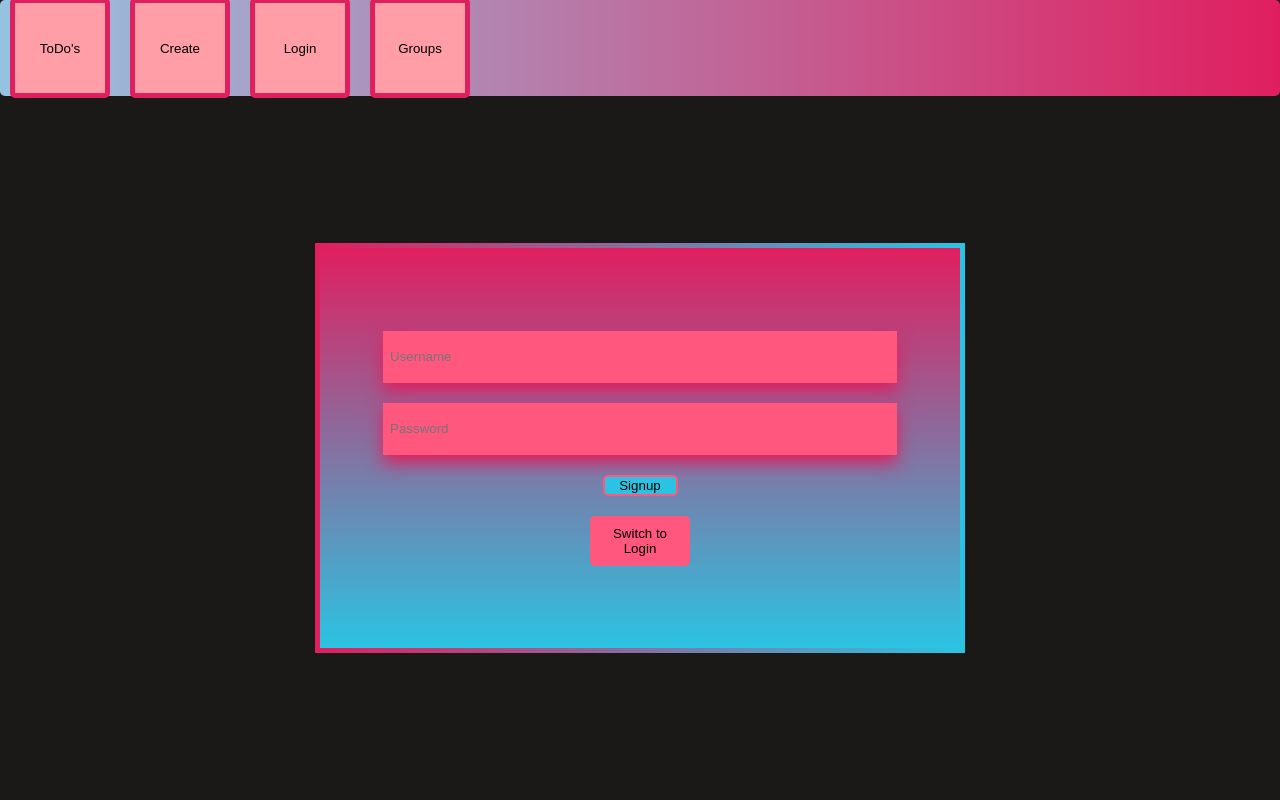
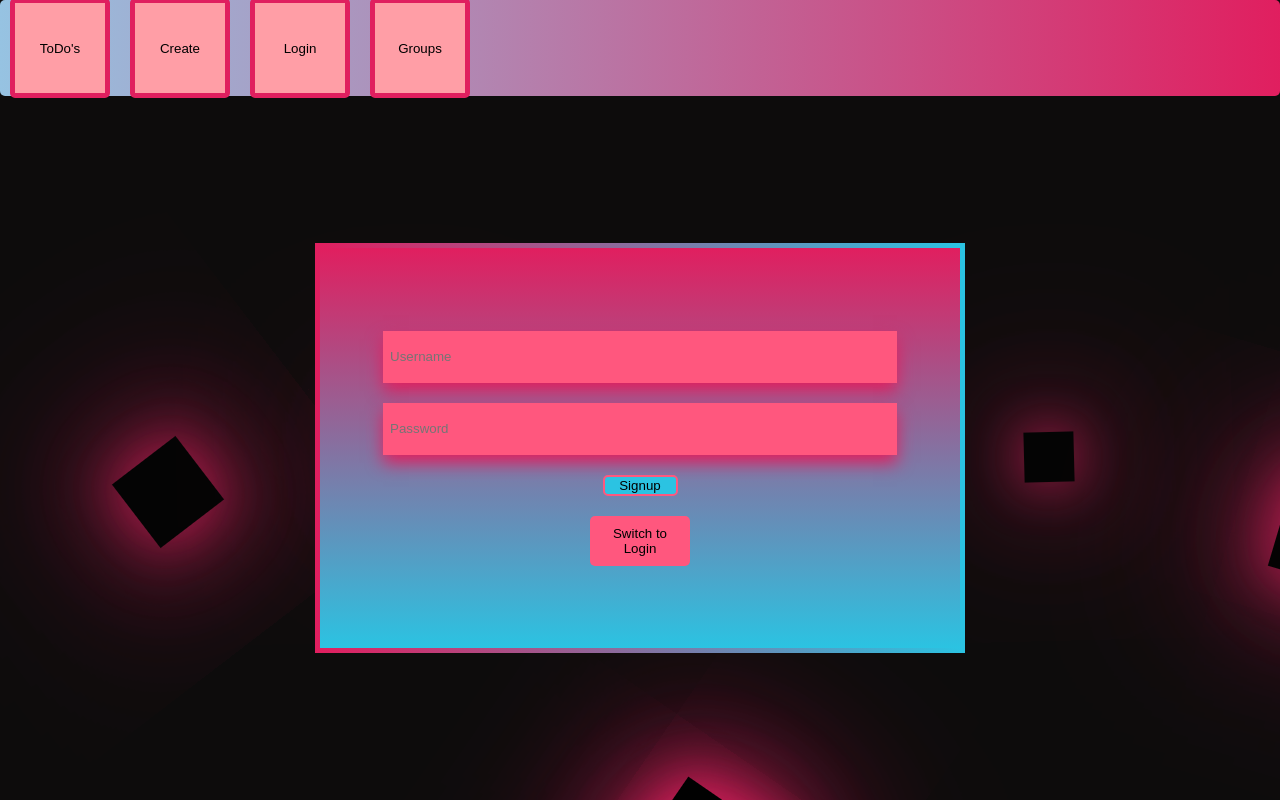
Before and after one commit to TheHeartstriker/ToDoApp, a React (Vite) app in the folder client/ToDoApp/: page /login in a window 1280 px wide. Built offline with nearby package versions, Linux system fonts and the light colour scheme.

Commit message:
Login animation
Added an animation for the login page

```diff
--- a/client/ToDoApp/src/Creator.css
+++ b/client/ToDoApp/src/Creator.css
@@ -9,7 +9,6 @@
 /* The box that containers the container related elements */
 .Creator {
   position: absolute;
-  /* Need to adjust */
   width: 95vw;
   height: 70vh;
 
--- a/client/ToDoApp/src/Task.css
+++ b/client/ToDoApp/src/Task.css
@@ -7,7 +7,7 @@
 }
 
 body {
-  background-color: hsl(0, 5%, 10%);
+  background-color: hsl(0, 5%, 5%);
   font-family: "Roboto", sans-serif;
   margin: 0;
   padding: 0;
--- a/client/ToDoApp/src/login/LoginSign/Login.jsx
+++ b/client/ToDoApp/src/login/LoginSign/Login.jsx
@@ -191,6 +191,13 @@ function Login() {
             {login ? "Switch to Signup" : "Switch to Login"}
           </button>
         </div>
+        <div className="AniWrap">
+          <span></span>
+          <span></span>
+          <span></span>
+          <span></span>
+          <span></span>
+        </div>
       </div>
     </>
   );
--- a/client/ToDoApp/src/login/LoginSign/NavLogin.css
+++ b/client/ToDoApp/src/login/LoginSign/NavLogin.css
@@ -60,6 +60,69 @@
   border-radius: 5px;
   margin: 10px;
 }
+/* Background spining cubes */
+.AniWrap span {
+  position: fixed;
+  bottom: -180px;
+  height: 50px;
+  width: 50px;
+  z-index: -1;
+  background-color: rgb(0, 0, 0);
+  box-shadow: 0 0 50px var(--Dark-pink), 0 0 100px var(--Dark-pink),
+    0 0 150px var(--Dark-pink), 0 0 200px var(--Dark-pink);
+  animation: animate 10s linear infinite;
+}
+
+.AniWrap span:nth-child(1) {
+  left: 10%;
+  animation-delay: 1s;
+  width: 80px;
+  height: 80px;
+}
+
+.AniWrap span:nth-child(2) {
+  left: 30%;
+  animation-delay: 0.5s;
+  width: 50px;
+  height: 50px;
+}
+
+.AniWrap span:nth-child(3) {
+  left: 50%;
+  animation-delay: 5s;
+  width: 130px;
+  height: 130px;
+}
+
+.AniWrap span:nth-child(4) {
+  /* Changed to nth-child(4) to avoid duplicate */
+  left: 80%;
+  animation-delay: 0.5s;
+  width: 50px;
+  height: 50px;
+}
+
+.AniWrap span:nth-child(5) {
+  /* Changed to nth-child(4) to avoid duplicate */
+  left: 100%;
+  animation-delay: 1.5s;
+  width: 100px;
+  height: 100px;
+}
+
+@keyframes animate {
+  0% {
+    transform: translateY(0) rotate(0deg);
+    opacity: 1;
+  }
+  50% {
+    opacity: 0.7;
+  }
+  100% {
+    transform: translateY(-1000px) rotate(720deg);
+    opacity: 0;
+  }
+}
 /* Animations to notifiy the user if something was successful */
 .AnimatePulseRed {
   animation: PulseRed 3s ease-in-out;
```
